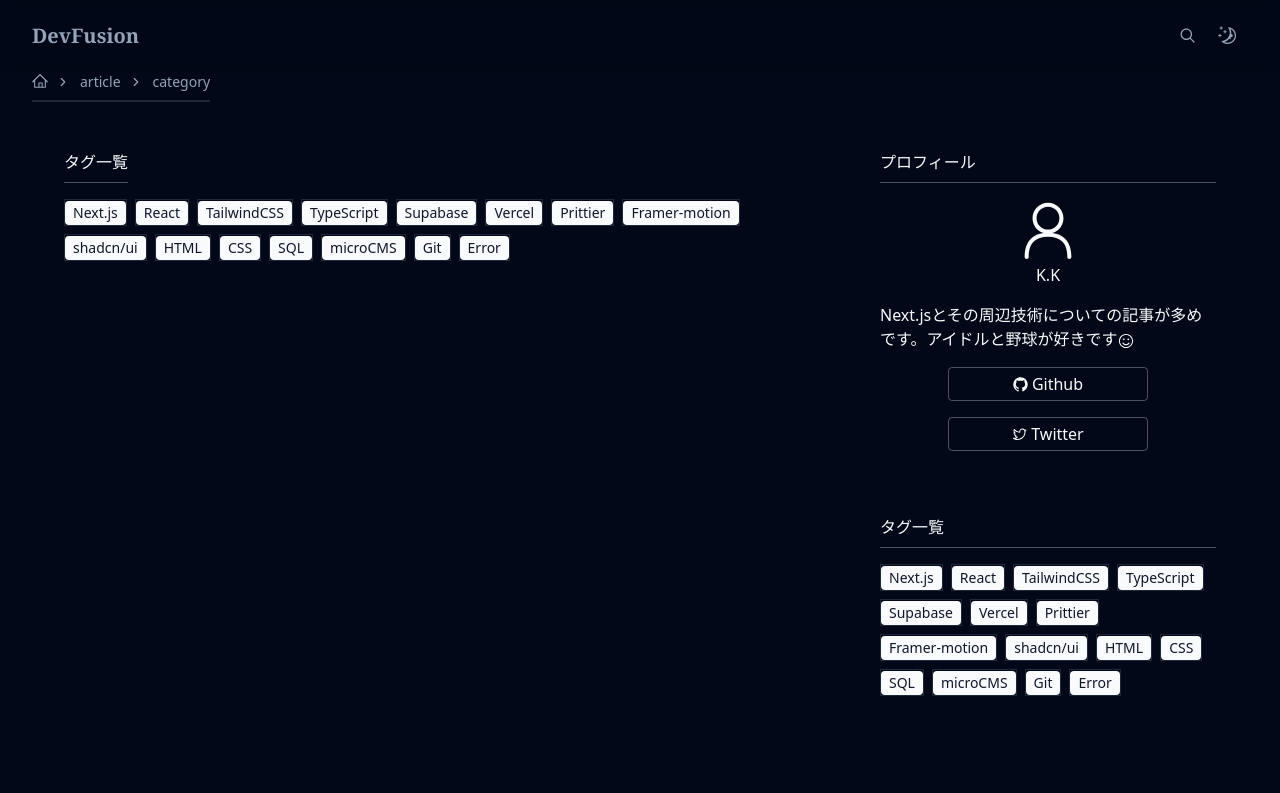
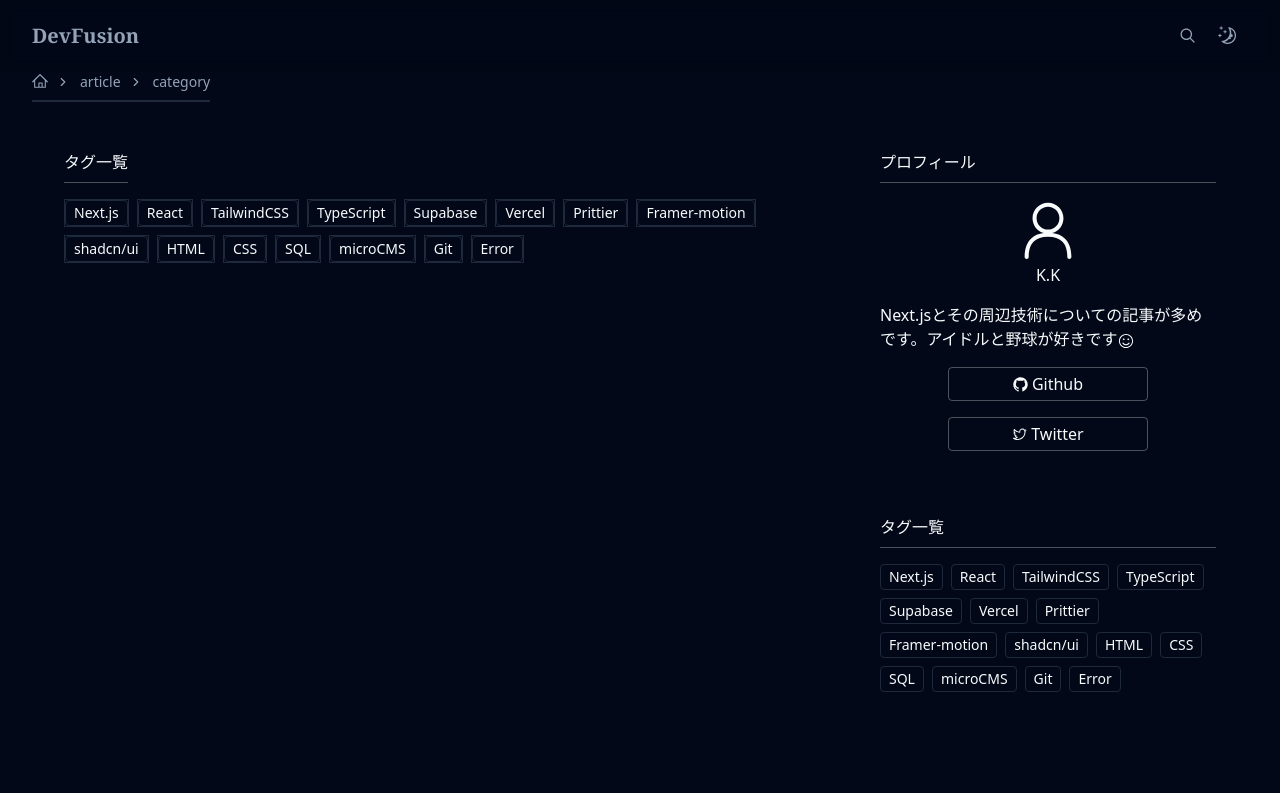
Before and after one commit to kkkumakk001/DevFusion, a Next.js app: page /article/category in a window 1280 px wide. Shown: the top 793 px of the page. Built offline with nearby package versions, Linux system fonts and the light colour scheme.

Commit message:
[style]: タグボタンのデザインを修正

```diff
--- a/components/SideNav.tsx
+++ b/components/SideNav.tsx
@@ -39,9 +39,14 @@ export default function SideNav() {
                 <p className="pb-2 mb-4 border-b border-primary/30">タグ一覧</p>
                 <ul className="flex flex-wrap gap-2">
                     {tags.map((tag) => (
-                        <li key={tag.name} className="border duration-500">
+                        <li key={tag.name} className="">
                             <Button asChild size="tag">
-                                <Link href={`/article/category/${tag.id}`}>{tag.name}</Link>
+                                <Link
+                                    href={`/article/category/${tag.id}`}
+                                    className="border duration-500"
+                                >
+                                    {tag.name}
+                                </Link>
                             </Button>
                         </li>
                     ))}
--- a/components/ui/button.tsx
+++ b/components/ui/button.tsx
@@ -9,7 +9,7 @@ const buttonVariants = cva(
     {
         variants: {
             variant: {
-                default: "bg-primary text-primary-foreground hover:bg-primary/90",
+                default: "bg-background hover:bg-primary border text-primary hover:text-background",
                 destructive: "bg-destructive text-destructive-foreground hover:bg-destructive/90",
                 outline:
                     "border border-input bg-background hover:bg-accent hover:text-accent-foreground",
```
